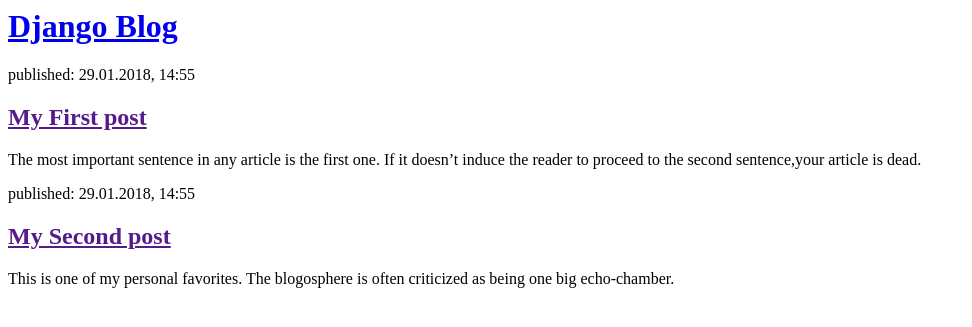
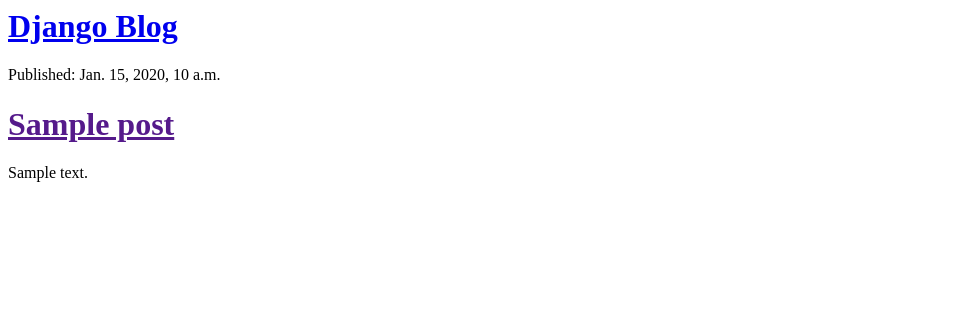
Before and after one commit to surisuresh56/my-first-blog, a Django app: template blog/templates/blog/post_list.html in a window 1280 px wide. Shown: the top 327 px of the page, without its empty margins (0-972 px from the left). Run offline with Django 3.2, Linux system fonts and the light colour scheme; the template is opened without the code that fills it: values that come from a table or form of the project are taken from there, others are empty; tables that the repository leaves empty hold one stand-in row (values such as "Sample post").

Commit message:
Modified for templates into dispaly database

```diff
--- a/blog/templates/blog/post_list.html
+++ b/blog/templates/blog/post_list.html
@@ -7,22 +7,13 @@
     <div>
       <h1><a href="/">Django Blog </a></h1>
     </div>
-
-    <div>
-      <p> published: 29.01.2018, 14:55</p>
-      <h2><a href="">My First post</a></h2>
-      <p>The most important sentence in any article is the first one.
-        If it doesn’t induce the reader to proceed to the second sentence,your article is dead.
-      </p>
-    </div>
-
-    <div>
-      <p> published: 29.01.2018, 14:55</p>
-      <h2><a href="">My Second post</a></h2>
-      <p>This is one of my personal favorites.
-        The blogosphere is often criticized as being one big echo-chamber.
-      </p>
-    </div>
+    {% for post in posts %}
+      <div>
+        <p>Published: {{ post.published_date }}</p>
+        <h1><a href="">{{ post.title }}</a></h1>
+        <p>{{ post.text|linebreaksbr }}</p>
+        </div>
+    {% endfor %}
 
 
   </body>
--- a/blog/views.py
+++ b/blog/views.py
@@ -1,5 +1,7 @@
 from django.shortcuts import render
-
+from django.utils import timezone
+from .models import Post
 # Create your views here.
 def post_list(request):
-    return render(request, 'blog/post_list.html', {})
+    posts = Post.objects.filter(published_date__lte=timezone.now()).order_by('published_date')
+    return render(request, 'blog/post_list.html', {'posts' : posts})
```
